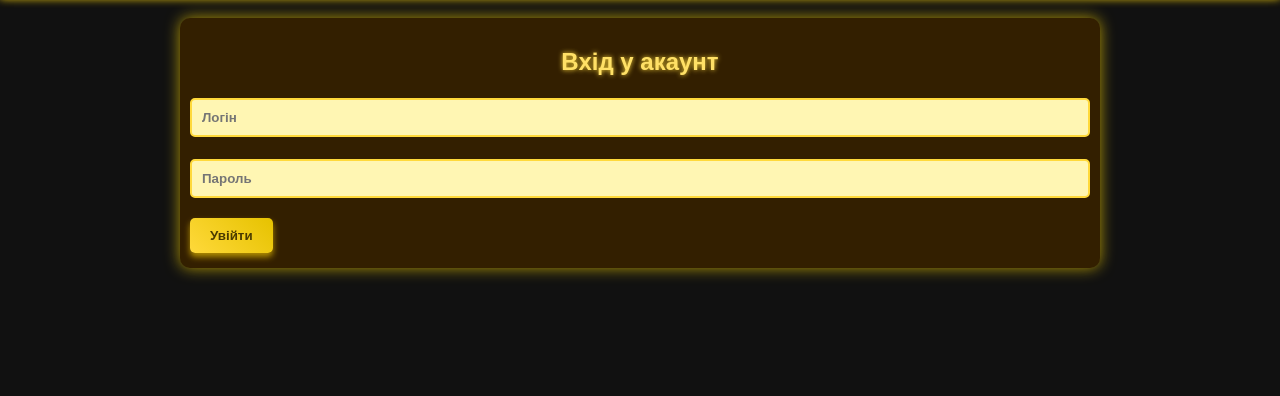
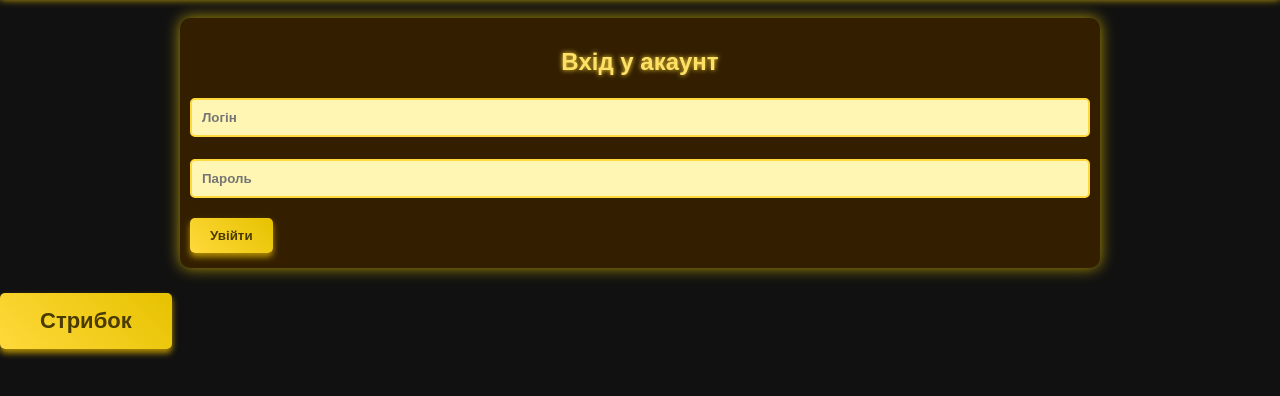
Before and after one commit to Usernameposhalko12/KAZINONICUS, a plain HTML site: page index.html in a window 1280 px wide. Shown: the part 322-718 px from the top of the page. Drawn offline with Linux system fonts and the light colour scheme.

Commit message:
Update index.html

```diff
--- a/index.html
+++ b/index.html
@@ -43,6 +43,8 @@
 
   <div id="app"></div>
 
+<button id="jumpBtn" type="button" style="font-size:22px; padding:15px 40px;">Стрибок</button>
+
   <script src="script.js"></script>
 </body>
 </html>
```
